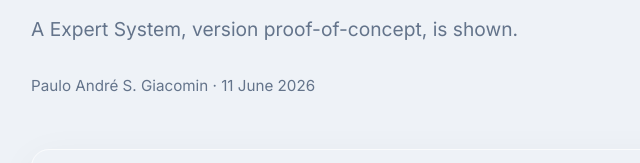
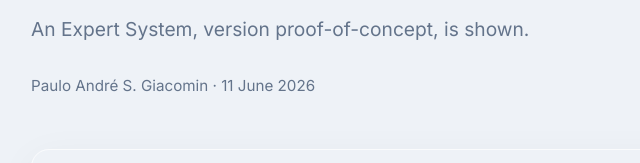
Before and after one commit to pagiacomin/ladder-grafcet, a plain HTML site: page index.html in a window 1280 px wide. Shown: the part 315-478 px from the top of the page, 208-848 px from the left. Drawn offline with Linux system fonts and the light colour scheme.

Commit message:
Update index.html

```diff
--- a/index.html
+++ b/index.html
@@ -167,7 +167,7 @@ footer{
         <h1>Interactively Converting Ladder Diagrams into Grafcet Diagrams</h1>
 
         <p class="subtitle">
-            A Expert System, version proof-of-concept, is shown.
+            An Expert System, version proof-of-concept, is shown.
         </p>
 
         <div class="meta">
```
